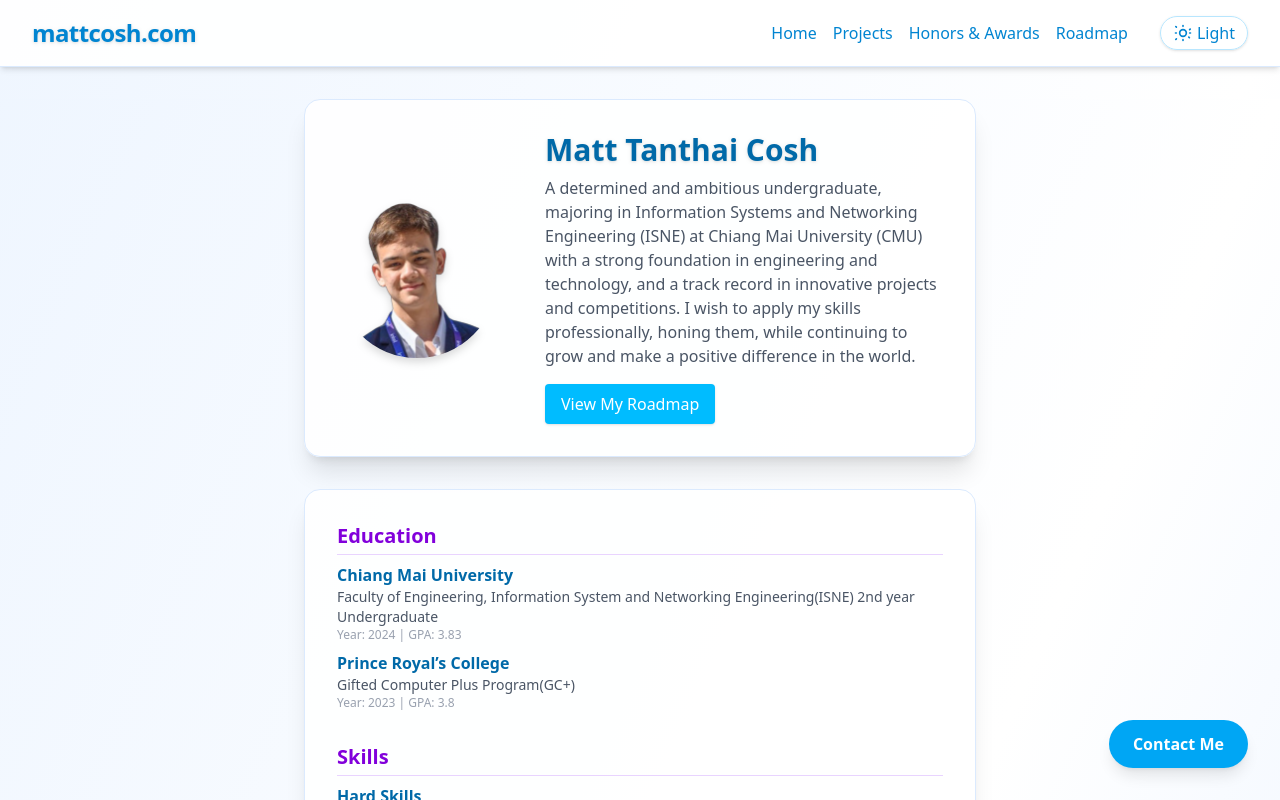
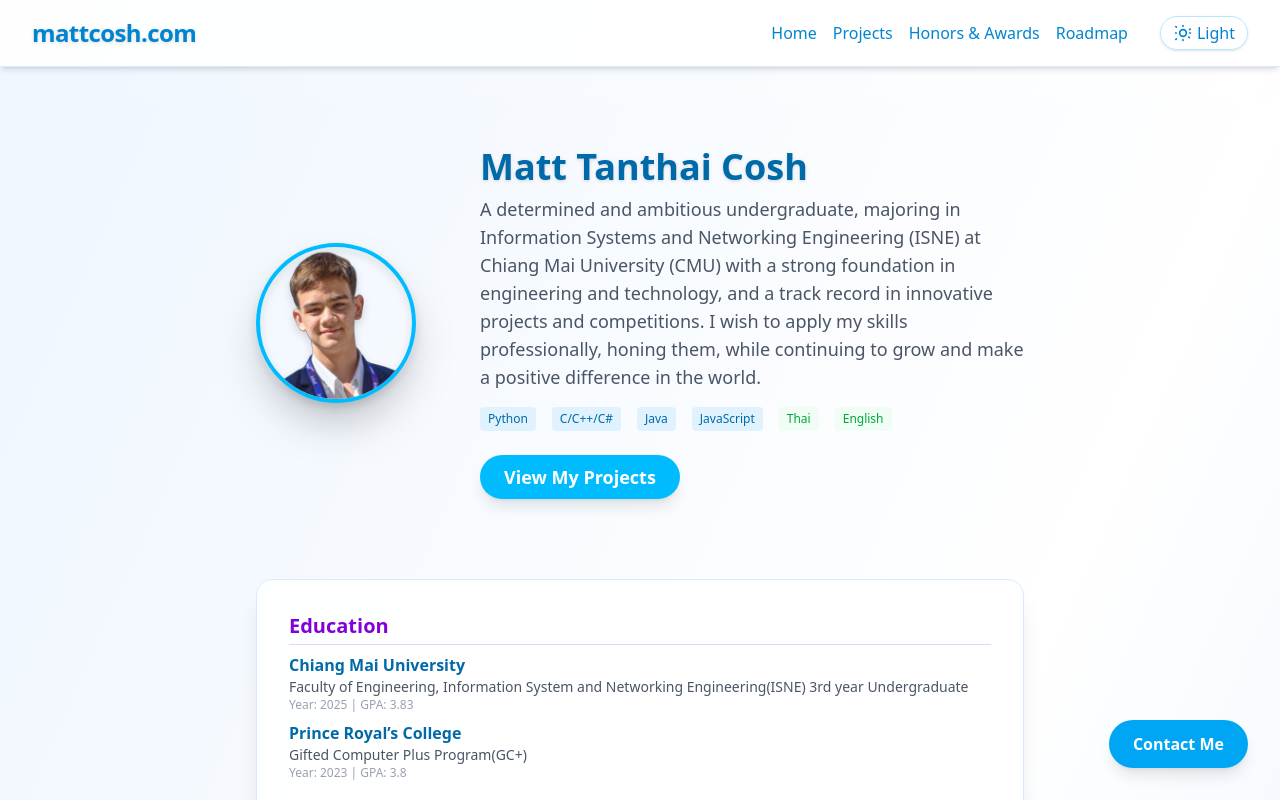
Before and after one commit to TheUnknown550/PortfolioWebsite, a React (Vite) app: page / in a window 1280 px wide. Shown: the top 800 px of the page. Built offline with nearby package versions, Linux system fonts and the light colour scheme.

Commit message:
make the landing page looks nicer

```diff
--- a/src/PortfolioLanding.tsx
+++ b/src/PortfolioLanding.tsx
@@ -35,78 +35,54 @@ interface PortfolioLandingProps {
 
 const PortfolioLanding: React.FC<PortfolioLandingProps> = ({ theme = "light" }) => {
   const [profile, setProfile] = useState<ProfileData | null>(null);
-  const [contactOpen, setContactOpen] = useState(false);
-
   useEffect(() => {
     fetch("/src/data.json")
       .then((res) => res.json())
       .then((data) => setProfile(data.profile));
   }, []);
-
   if (!profile) {
     return <div className="flex justify-center items-center min-h-screen">Loading...</div>;
   }
-
   return (
     <div className={
       theme === "dark"
         ? "flex flex-col items-center justify-center bg-gradient-to-br from-gray-900 via-gray-800 to-gray-700 min-h-screen px-4 sm:px-6"
         : "flex flex-col items-center justify-center bg-gradient-to-br from-blue-50 via-white to-blue-100 min-h-screen px-4 sm:px-6"
     }>
-      <style>{`
-        @keyframes bounce-few {
-          0%, 100% { transform: translateY(0); }
-          20% { transform: translateY(-20%); }
-          40% { transform: translateY(0); }
-          60% { transform: translateY(-10%); }
-          80% { transform: translateY(0); }
-        }
-      `}</style>
-      {/* Script to trigger bounce every 2.5 minutes, 3 times */}
-      <script dangerouslySetInnerHTML={{__html: `
-        (function bounceContactBtn() {
-          let count = 0;
-          function bounce() {
-            const btn = document.getElementById('contact-bounce-btn');
-            if (btn) {
-              btn.style.animation = 'bounce-few 1s 1';
-              setTimeout(() => { btn.style.animation = ''; }, 1100);
-            }
-            count++;
-            if (count < 3) setTimeout(bounce, 2000);
-          }
-          setInterval(() => {
-            count = 0;
-            bounce();
-          }, 150000); // 2.5 minutes
-        })();
-      `}} />
-      <ContactModal isOpen={contactOpen} onClose={() => setContactOpen(false)} theme={theme} />
-
-      <div className={
-        theme === "dark"
-              ? "max-w-2xl w-full bg-gray-900/90 rounded-2xl shadow-xl p-8 mb-8 flex flex-col items-center gap-4 sm:flex-row sm:items-center border border-gray-700"
-          : "max-w-2xl w-full bg-white/90 rounded-2xl shadow-xl p-8 mb-8 flex flex-col items-center gap-4 sm:flex-row sm:items-center border border-blue-100"
-      }>
-        <ProfilePhoto src="/profile.png" alt={profile.name} className="mb-4 sm:mb-0" />
+      {/* HERO SECTION */}
+      <div className="w-full max-w-3xl flex flex-col items-center gap-8 py-12 animate-fadeInSlideUp">
+        <div className="flex flex-col sm:flex-row items-center gap-8 w-full">
+          <ProfilePhoto src="/profile.png" alt={profile.name} className="mb-4 sm:mb-0 shadow-2xl border-4 border-sky-400 dark:border-sky-700" />
           <div className="flex flex-col items-center sm:items-start w-full">
             <h1 className={
               theme === "dark"
-              ? "text-3xl font-bold mb-2 text-sky-300 drop-shadow text-center sm:text-left"
-              : "text-3xl font-bold mb-2 text-sky-700 drop-shadow text-center sm:text-left"
+                ? "text-4xl font-extrabold mb-2 text-sky-300 drop-shadow text-center sm:text-left"
+                : "text-4xl font-extrabold mb-2 text-sky-700 drop-shadow text-center sm:text-left"
             }>{profile.name}</h1>
-          <p className={theme === "dark" ? "mb-4 text-gray-200 text-center sm:text-left" : "mb-4 text-gray-600 text-center sm:text-left"}>{profile.bio}</p>
-          <a href="/roadmap" className={
+            <p className={theme === "dark" ? "mb-4 text-lg text-gray-200 text-center sm:text-left" : "mb-4 text-lg text-gray-600 text-center sm:text-left"}>
+              {profile.bio}
+            </p>
+            <div className="flex flex-wrap gap-2 justify-center sm:justify-start mb-4">
+              {profile.skills.hard.slice(0, 4).map((skill, i) => (
+                <Badge key={i} color={theme === "dark" ? "bg-sky-900 text-sky-200" : "bg-sky-100 text-sky-700"}>{skill}</Badge>
+              ))}
+              {profile.skills.languages.map((lang, i) => (
+                <Badge key={"lang-"+i} color={theme === "dark" ? "bg-green-900 text-green-200" : "bg-green-50 text-green-600"}>{lang}</Badge>
+              ))}
+            </div>
+            <a href="/projects" className={
               theme === "dark"
-              ? "inline-block px-4 py-2 bg-sky-700 text-white rounded hover:bg-sky-800 transition shadow"
-              : "inline-block px-4 py-2 bg-sky-400 text-white rounded hover:bg-sky-500 transition shadow"
-          }>View My Roadmap</a>
+                ? "inline-block px-6 py-2 bg-sky-700 text-white rounded-full hover:bg-sky-800 transition shadow-lg text-lg font-semibold"
+                : "inline-block px-6 py-2 bg-sky-400 text-white rounded-full hover:bg-sky-500 transition shadow-lg text-lg font-semibold"
+            }>View My Projects</a>
           </div>
         </div>
+      </div>
+      {/* MAIN CONTENT */}
       <div className={
         theme === "dark"
-          ? "max-w-2xl w-full bg-gray-900/90 rounded-2xl shadow-xl p-8 border border-gray-700 mx-auto"
-          : "max-w-2xl w-full bg-white/90 rounded-2xl shadow-xl p-8 border border-blue-100 mx-auto"
+          ? "max-w-3xl w-full bg-gray-900/90 rounded-2xl shadow-xl p-8 border border-gray-700 mx-auto mt-8 animate-fadeInSlideUp"
+          : "max-w-3xl w-full bg-white/90 rounded-2xl shadow-xl p-8 border border-blue-100 mx-auto mt-8 animate-fadeInSlideUp"
       }>
         <Section title="Education">
           {profile.education.map((edu, i) => (
--- a/src/data.json
+++ b/src/data.json
@@ -5,8 +5,8 @@
     "education": [
       {
         "institution": "Chiang Mai University",
-        "program": "Faculty of Engineering, Information System and Networking Engineering(ISNE) 2nd year Undergraduate",
-        "year": 2024,
+        "program": "Faculty of Engineering, Information System and Networking Engineering(ISNE) 3rd year Undergraduate",
+        "year": 2025,
         "gpa": 3.83
       },
       {
```
Lines whose indentation alone changed are shown as unchanged.
